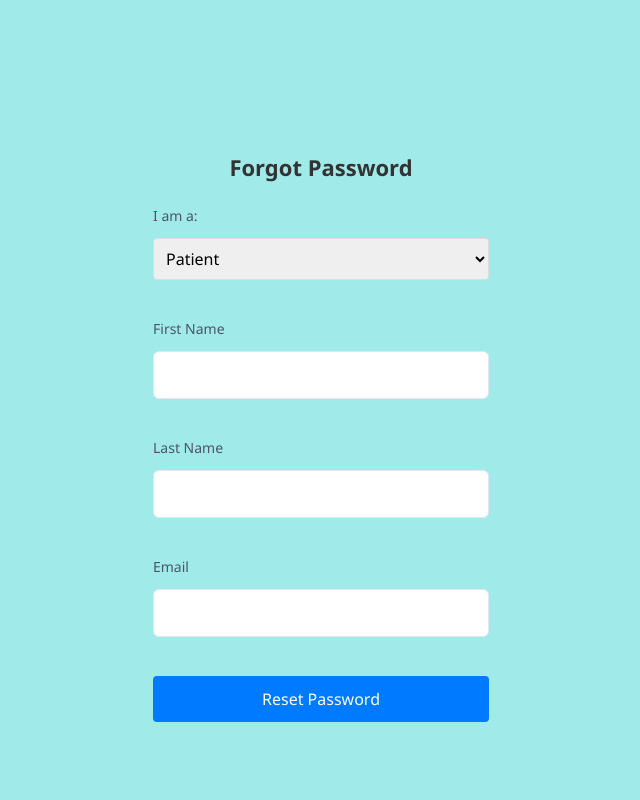
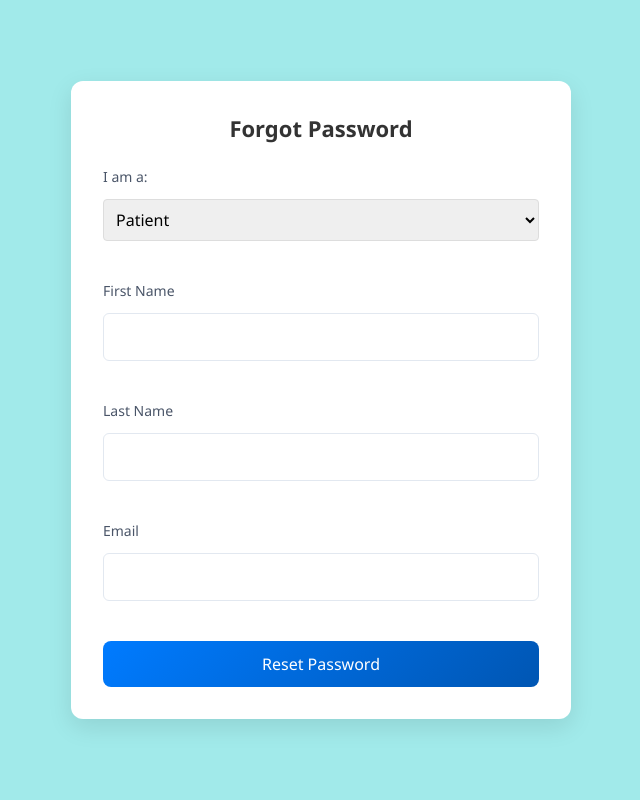
Before and after one commit to FrazzAhmed1/DiverseSmile, a React app in the folder frontend/DiverseSmile/: page /forgot-password in a window 1280 px wide. Shown: the top 800 px of the page, without its empty margins (319-959 px from the left). Built offline with nearby package versions, Linux system fonts and the light colour scheme; the HTML template or start-up script is replaced by a standard one.

Commit message:
Update ForgotPassword.css

```diff
--- a/frontend/DiverseSmile/src/styles/ForgotPassword.css
+++ b/frontend/DiverseSmile/src/styles/ForgotPassword.css
@@ -1,27 +1,28 @@
-.forgot-password-page{
+.forgot-password-page {
   background-color: #A1EAEA;
   min-height: 100vh;
-    width: 100%;
+  display: flex;
+  justify-content: center;
+  align-items: center;
   padding: 20px;
   box-sizing: border-box;
   }
-
   .forgot-password-container {
-    max-width: 400px;
-    margin: 0 auto;
-    /* Center horizontally */
+    max-width: 500px;
+    width: 60%;
     padding: 2rem;
-    border-radius: 8px;
-    background: #A1EAEA;
-    margin-top: 100px;
-    margin-bottom: 100px;
+    border-radius: 12px;
+    background: white;
+    box-shadow: 0 8px 24px rgba(0, 0, 0, 0.1);
     text-align: center;
 }
+
 
   .forgot-password-form {
   display: flex;
   flex-direction: column;
-    gap: 15px;
+  gap: 1rem;
+  margin-top: 1.5rem;
   }
 
   .form-group {
@@ -32,20 +33,31 @@
 
   .form-group label {
   margin-bottom: 5px;
+  font-size: 14px;
+  color: #333;
+  }
+
+  .form-group input {
+  padding: 12px;
+  font-size: 14px;
+  border: 1px solid #ccc;
+  border-radius: 6px;
+  width: 100%;
   }
 
   .reset-password-button {
   width: 100%;
   padding: 12px;
-    background-color: #007bff;
+  background: linear-gradient(135deg, #007bff, #0056b3);
   color: white;
   border: none;
-    border-radius: 4px;
+  border-radius: 8px;
+  font-size: 16px;
   cursor: pointer;
-    font-size: 16px;
-    transition: background-color 0.3s ease;
+  transition: all 0.3s ease;
   }
 
   .reset-password-button:hover {
-    background-color: #0056b3;
+  opacity: 0.9;
+  transform: translateY(-1px);
   }
```
Lines whose indentation alone changed are shown as unchanged.
